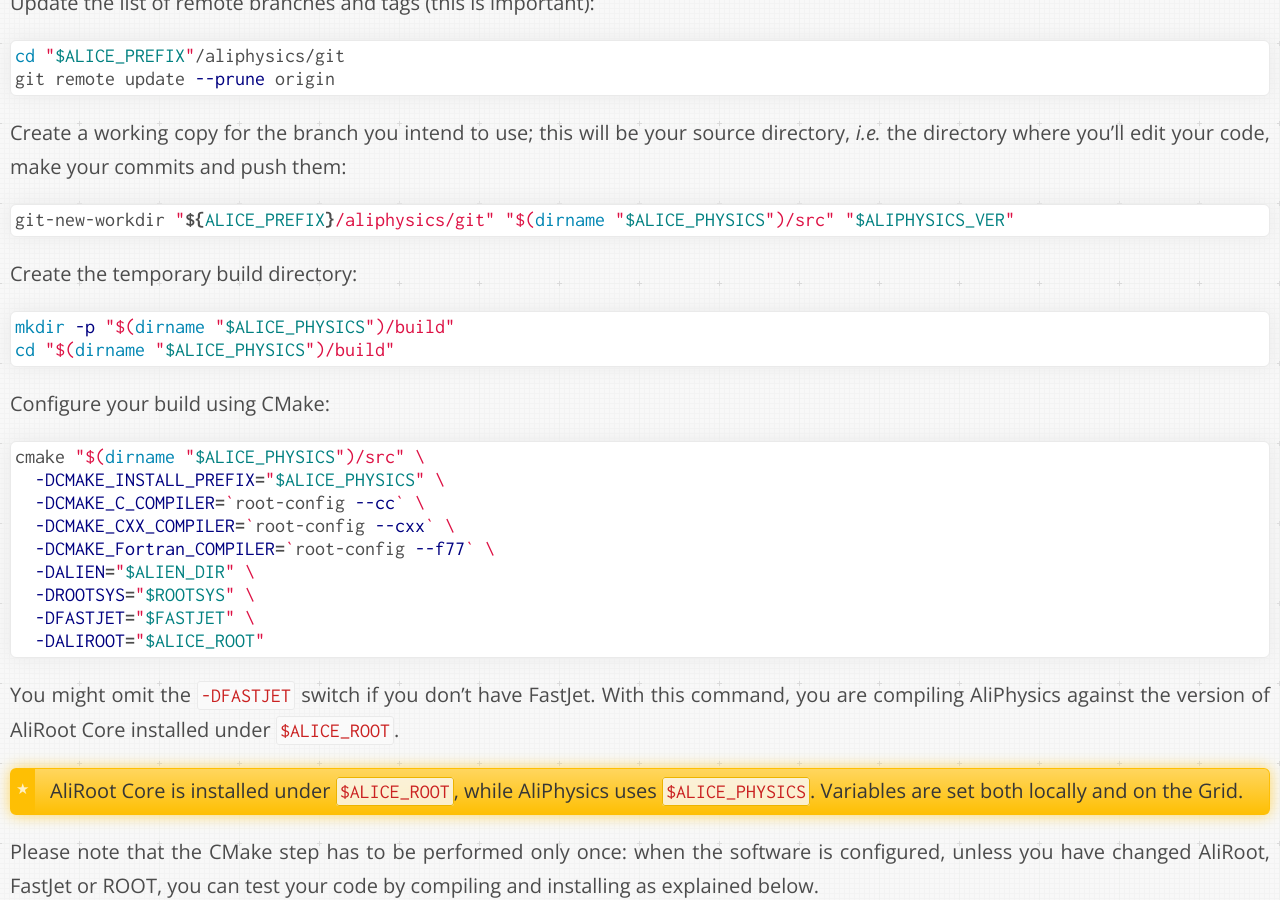
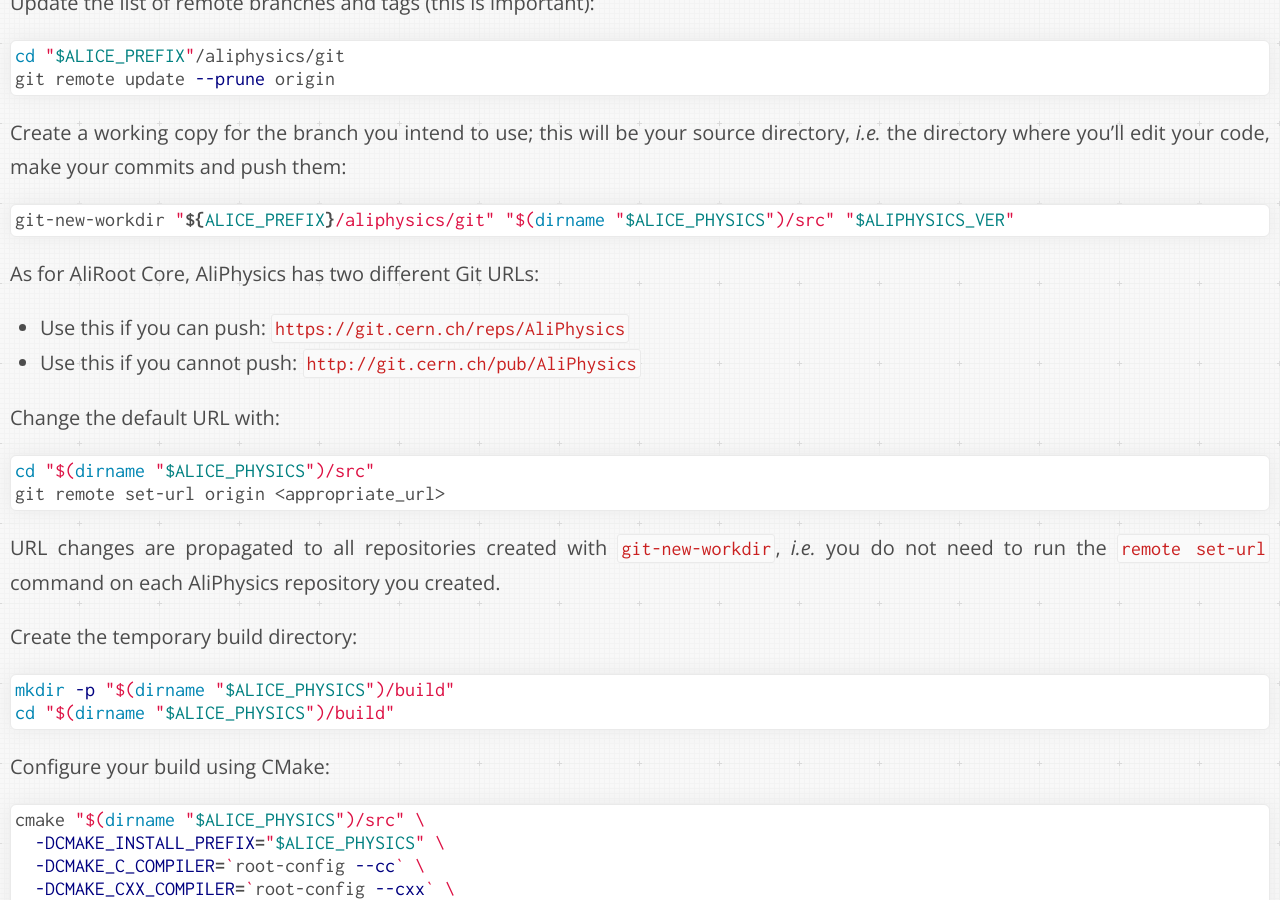
Before and after one commit to dberzano/dberzano.github.io, a Jekyll site: the page built from alice/install-aliroot/manual.md, in a window 1280 px wide and 900 px high, scrolled down 17077 px. Built offline with Jekyll 4.4.1, drawn with Linux system fonts in a browser that asks for light colours; Markdown is read by kramdown in place of the engine named in the settings.

Commit message:
AliInst: push URL for AliPhysics

````diff
--- a/alice/install-aliroot/manual.md
+++ b/alice/install-aliroot/manual.md
@@ -845,6 +845,22 @@ your commits and push them:
 git-new-workdir "${ALICE_PREFIX}/aliphysics/git" "$(dirname "$ALICE_PHYSICS")/src" "$ALIPHYSICS_VER"
 ```
 
+As for AliRoot Core, AliPhysics has two different Git URLs:
+
+* Use this if **you can push:** `https://git.cern.ch/reps/AliPhysics`
+* Use this if **you cannot push:** `http://git.cern.ch/pub/AliPhysics`
+
+Change the default URL with:
+
+```bash
+cd "$(dirname "$ALICE_PHYSICS")/src"
+git remote set-url origin <appropriate_url>
+```
+
+URL changes are propagated to all repositories created with `git-new-workdir`,
+*i.e.* you do not need to run the `remote set-url` command on each AliPhysics
+repository you created.
+
 Create the temporary **build directory**:
 
 ```bash
````
